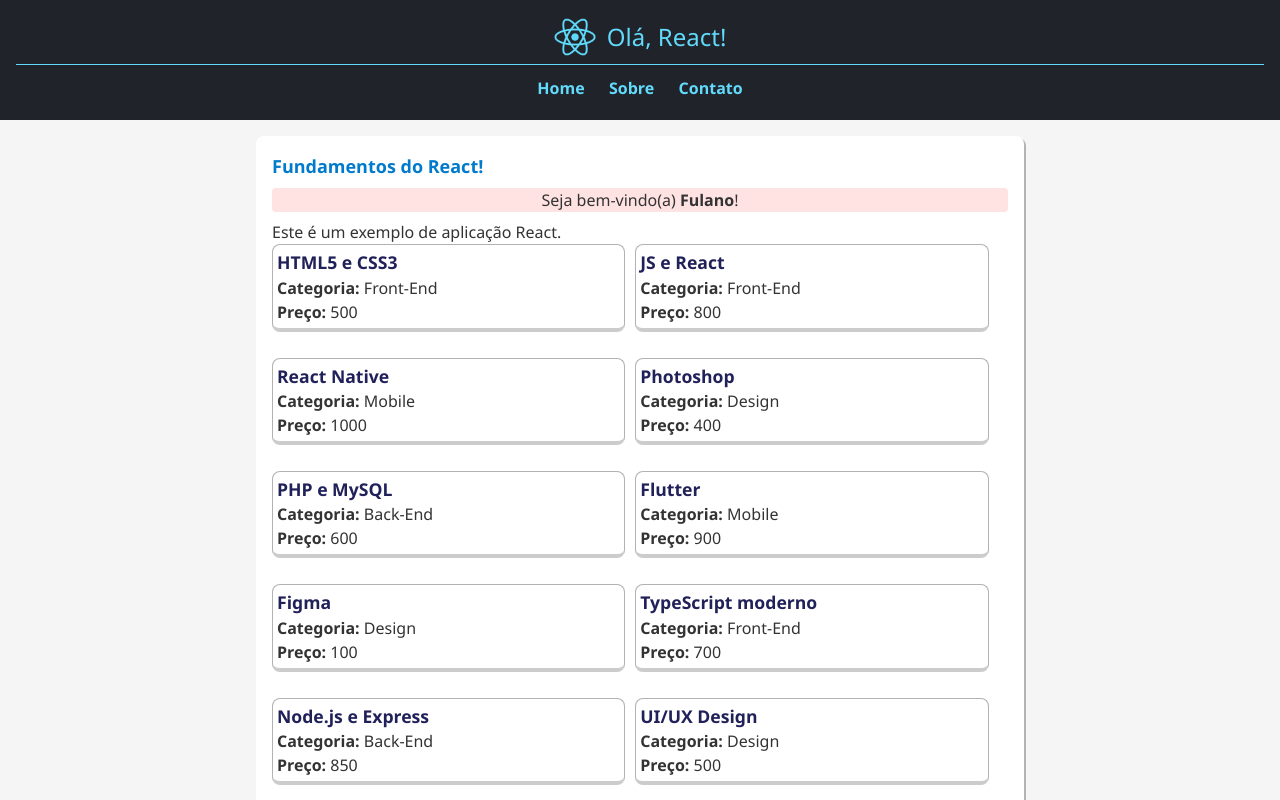
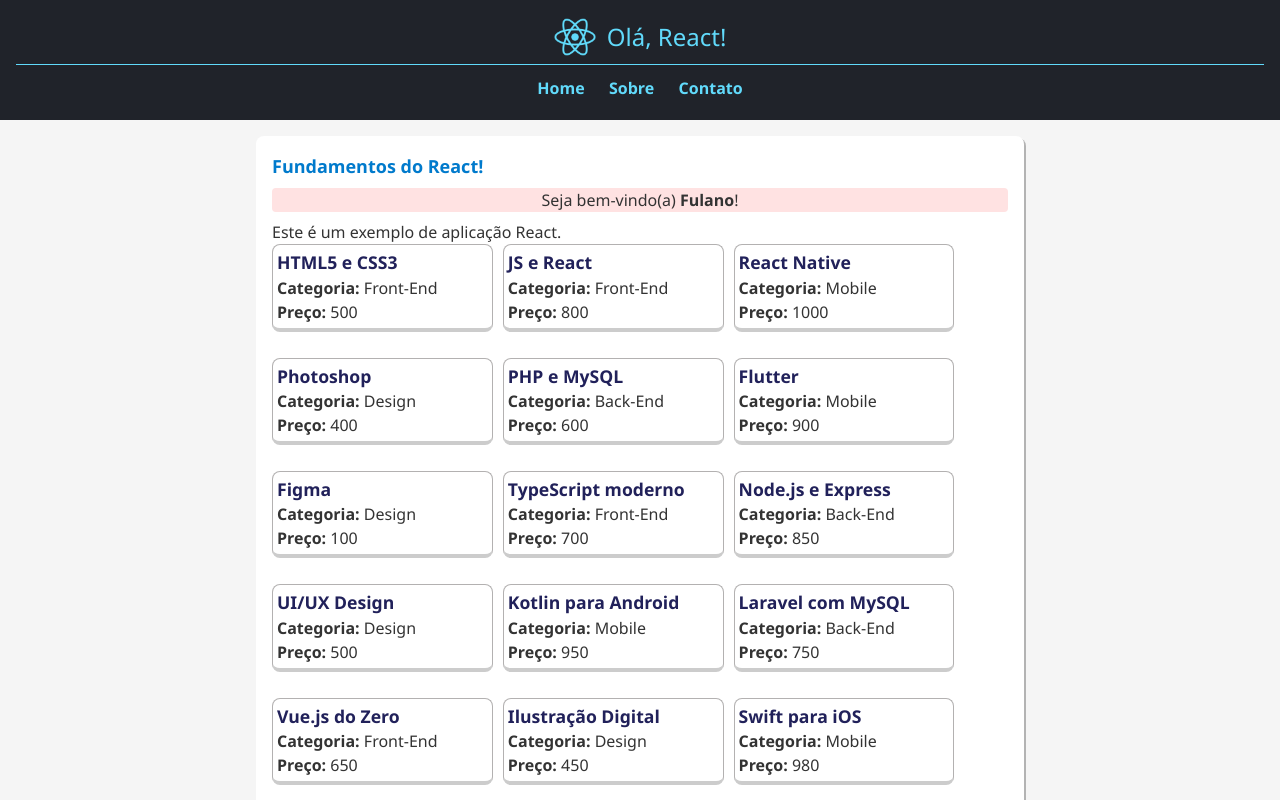
Before and after one commit to kellysabioni/react-fundamentos, a React (Vite) app: page / in a window 1280 px wide. Shown: the top 800 px of the page. Built offline with nearby package versions, Linux system fonts and the light colour scheme.

Commit message:
Atualiza design responsivo

```diff
--- a/src/componentes/Conteudo/ListaCursos/ListaCursos.module.css
+++ b/src/componentes/Conteudo/ListaCursos/ListaCursos.module.css
@@ -10,3 +10,16 @@
     }
   }
 }
+
+@media screen and (min-width: 800px) {
+  .artigos {
+    display: flex;
+    justify-content: flex-start;
+    flex-wrap: wrap;
+    gap: 10px;
+
+    article {
+      width: 30%;
+    }
+  }
+}
```
